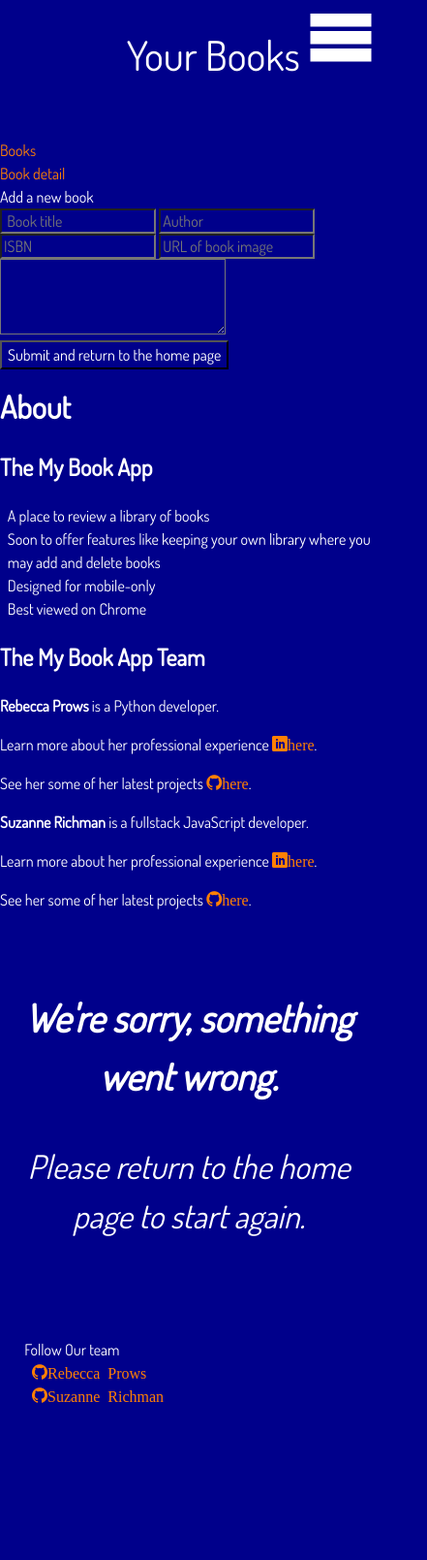
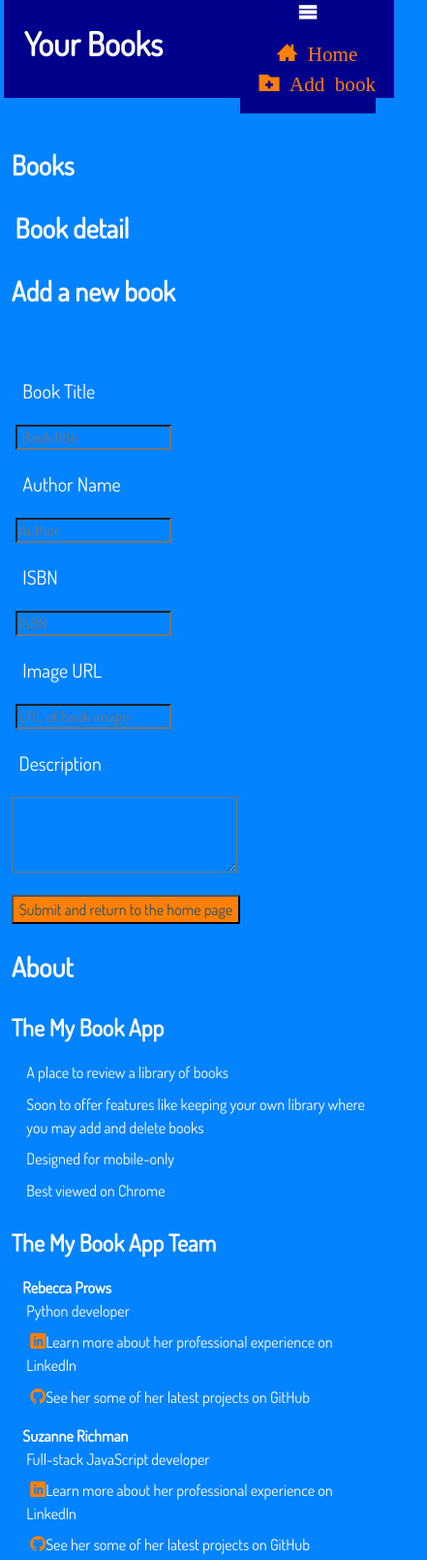
Before and after one commit to z-to-a/book-list-client, a plain HTML site: page index.html in a window 390 px wide. Shown: the top 1609 px of the page at 97% size, 441 px wide, since content can reach past the window. Before the commit the page ends 1493 px from the top, so only its background shows below. Drawn offline with nearby package versions, Linux system fonts and the light colour scheme; a script that the page names is missing; files whose address does not match are found by name.

Commit message:
updated all css files (except icons), route.js, bookView.js, book.js, index.html and readme. stopped before form was fully functioning due to time-box limits on assignment for weekend

```diff
--- a/index.html
+++ b/index.html
@@ -7,112 +7,119 @@
     <meta name="viewport" content="width=device-width, initial-scale=1">
     <link rel="icon" type="image/x-icon" href="https://avatars2.githubusercontent.com/u/18607604?v=3&s=200">
     <link rel="stylesheet" href="styles/normalize.css">
+    <link rel="stylesheet" href="styles/icons.css">
     <link rel="stylesheet" href="styles/base.css">
     <link rel="stylesheet" href="styles/layout.css">
+    <link rel="stylesheet" href="styles/modules/error.css">
+    <link rel="stylesheet" href="styles/modules/header.css">
     <link rel="stylesheet" href="styles/modules/book-main.css">
     <link rel="stylesheet" href="styles/modules/detail-main.css">
-    <link rel="stylesheet" href="styles/modules/error.css">
+    <link rel="stylesheet" href="styles/modules/form-main.css">
     <link rel="stylesheet" href="styles/modules/footer.css">
-    <link rel="stylesheet" href="styles/modules/form-main.css">
-    <link rel="stylesheet" href="styles/modules/header.css">
-    <link rel="stylesheet" href="styles/icons.css">
     <link href="https://fonts.googleapis.com/css?family=Dosis|Indie+Flower" rel="stylesheet">
 
     <!-- This is the template for error messages -->
     <script id="error-template" type="text/x-handlebars-template">
+      <p> Please return to the home page to start again.</p>
       <p>{{status}}: {{statusText}}</p>
     </script>
 
     <!-- This is the template for all books to display -->
     <script id="book-template" type="text/x-handlebars-template">
-      <div class = "book-items" data-bookid={{book_id}}></div>
+      <div class = "book-items" data-bookid={{book_id}}>
         <div class="book-container">
             <h2 class ="view-title">{{title}}</h1>
             <ul id="book-list">
+            <li class="book-info"><img src="{{image_url}}"></li>
             <li class="book-info">Author: {{author}} </li>
             <li class="book-info"> {{isbn}} </li>
-          <li class="book-info"><img src="{{image_url}}"></li>
             <p class ="detail-button"><a href="/books/{{book_id}}">See details</a></p>
             </ul>
         </div>
+      </div>
     </script>
 
-     <!-- This is the template for admin views -->
+     <!-- This will be the template for admin views -->
     <!-- This is the template for a single book detail -->
     <script id="book-detail-template" type="text/x-handlebars-template">
       <div class="book-container">
         <h3>{{title}}</h3>
-        <div class="book-details">
-          <ul>
-            <li class="book-info">Author: {{author}} </li>
+          <ul class="book-details">
+            <li class="book-info"><img src="{{image_url}}"></li><li class="book-info">{{author}} </li>
             <li class="book-info"> {{isbn}} </li>
-            <li class="book-info"><img src="{{image_url}}"></li>
             <li class="book-info"> {{description}} </li></ul>
         </div>
       </div>
     </script>
-    <title>Lab 11 - Book App</title>
+    <title>Your Books</title>
   </head>
   <body>
-    <header> Your Books </header>
-    <nav class="main-nav nav-menu">
-    <div class="icon-menu"></div>
-    <ul>
-      <li class="tab" data-content="books"><a href="#" class="icon-books"> Home</a></li>
-      <li class="tab" data-content="about"><a href="#" class="icon-book"> About</a></li>
-      <li class="tab" data-content="admin"><a href="#" class="icon-book"> Admin</a></li>
+    <header class="header-content">
+      <nav class="main-nav">
+        <h1>Your Books </h1>
+        <div class="icon-menu">
+          <ul class ="nav-menu">
+            <li class="tab" data-content="books"><a href="/" class="icon-home3"> Home</a></li>
+            <li class="tab" data-content="admin"><a href="/books/new" class="icon-folder-plus"> Add book</a></li>
           </ul>
+        </div>
       </nav>
-    <h1></h1>
-    <section id="books" class="book-view container"><a href="/">Books</a>
-    <section id="book-detail"></section>
+    </header>
+    <section class="book-view container"><a href="/"></a>
+      <h2>Books</h2>
+      <section class="book-list">
+          <ul id="book-list"></ul>
       </section>
-    <section id="books" class="detail-view container">
-      <a href="/detail">Book detail</a>
-      <section class="book-detail"> </section>
     </section>
-    <section id="create-form" class="create-view container">
-      Add a new book
+    <section  class="detail-view  container">
+      <section class="book-detail">
+          <h2>Book detail</h2>
+      </section>
+    </section>
+    <section class="create-view container">
+      <h2>Add a new book</h2> <a href="/new"></a>
       <form id ="add-form" action="add-form">
-      <label>
+      <label> <p>Book Title</p>
         <input type="text" id="book-title" placeholder=" Book title" required>
       </label>
-      <label>
+      <label> <p>Author Name</p>
           <input type="text" id="author" placeholder="Author" required>
         </label>
-        <label>
+        <label> <p>ISBN</p>
           <input type="text" id="isbn" placeholder="ISBN" required>
         </label>
-        <label>
+        <label> <p>Image URL</p>
             <input type="text" id="image_url" placeholder="URL of book image" required>
         </label>
+        <p>Description</p>
         <textarea id="description" rows="3" cols="30" required></textarea>
         <button type="submit">Submit and return to the home page</button>
       </form>
     </section>
-    <section id="about" class="about container">
-      <h1>About</h1>
-      <h2>The My Book App</h2>
-      <ul>
+    <section id="about" class="about">
+      <h2>About</h2>
+      <h3>The My Book App</h3>
+      <ul class="about-us">
         <li>A place to review a library of books</li>
         <li>Soon to offer features like keeping your own library where you may add and delete books</li>
         <li>Designed for mobile-only</li>
         <li>Best viewed on Chrome</li>
       </ul>
-      <h2>The My Book App Team</h2>
-      <p><strong>Rebecca Prows</strong> is a Python developer.</p>
-      <p>Learn more about her professional experience  <a class="icon-linkedin"href="https://www.linkedin.com/in/rebeccaprows/">here</a>.
-      </p>
-      <p>See her some of her latest projects  <a class="icon-github" href="https://github.com/RebeccaJ21">here</a>.
-      </p>
-      <p><strong>Suzanne Richman</strong> is a fullstack JavaScript developer.</p>
-      <p>Learn more about her professional experience  <a class="icon-linkedin"href="https://www.linkedin.com/in/suzannerichman/">here</a>.
-      </p>
-      <p>See her some of her latest projects  <a class="icon-github" href="https://github.com/FavoredFortune">here</a>.
-      </p>
+      <h3>The My Book App Team</h3>
+      <ul class="about-us"><strong>Rebecca Prows</strong> <li>Python developer</li>
+      <li><a class="icon-linkedin"href="https://www.linkedin.com/in/rebeccaprows/"></a>Learn more about her professional experience on LinkedIn</li>
+      <li><a class="icon-github" href="https://github.com/RebeccaJ21"></a>See her some of her latest projects on GitHub
+      </li>
+      </ul>
+      <ul class="about-us"><strong>Suzanne Richman</strong>
+      <li>Full-stack JavaScript developer</li>
+      <li> <a class="icon-linkedin"href="https://www.linkedin.com/in/suzannerichman/"></a>Learn more about her professional experience on LinkedIn
+      </li>
+      <li><a class="icon-github" href="https://github.com/FavoredFortune"></a>See her some of her latest projects on GitHub
+      </li>
     </section>
     <section class="error-view container">
-      <h3>We're sorry, something went wrong. </h3> <p> Please return to the home page to start again.</p>
+      <h3>We're sorry, something went wrong. </h3>
     <section id="error-message"></section>
     </section>
     <section class="admin-view container">
@@ -125,15 +132,13 @@
       </ul>
     </footer>
     <script src="https://ajax.googleapis.com/ajax/libs/jquery/3.1.1/jquery.min.js"></script>
+    <script src="https://cdn.rawgit.com/visionmedia/page.js/master/page.js"></script>
     <script src="https://cdnjs.cloudflare.com/ajax/libs/handlebars.js/4.0.11/handlebars.min.js"></script>
-    <script src="https://cdn.rawgit.com/visionmedia/page.js/master/page.js"></script>
-    <script src="https://cdnjs.cloudflare.com/ajax/libs/marked/0.3.6/marked.min.js"></script>
 
     <script src="./scripts/models/book.js" type="text/javascript"></script>
     <script src="./scripts/views/bookView.js" type="text/javascript"></script>
-
+    <script src="./scripts/views/errorView.js" type="text/javascript"></script>
     <!-- <script src="./scripts/views/adminView.js" type="text/javascript"></script> -->
-    <script src="./scripts/views/errorView.js" type="text/javascript"></script>
     <script src="./scripts/views/routes.js" type="text/javascript"></script>
   </body>
 </html>
--- a/scripts/views/adminView.js
+++ b/scripts/views/adminView.js
@@ -4,7 +4,7 @@ var app = app || {};
 const __API_URL__ = 'http://localhost:3000';
 
 (function (module){
-  const adminView = [];
+  const adminView = {};
 
 adminView.initAdminPage = function(){
   $('#admin-form').on('submit', function(event){
@@ -34,4 +34,4 @@ adminView.initAdminPage = function(){
 
 
   module.adminView = adminView;
-})(app)
+})(app);
--- a/scripts/views/routes.js
+++ b/scripts/views/routes.js
@@ -1,10 +1,9 @@
 'use strict';
 
 page('/', ctx => app.Book.fetchAll(app.bookView.initIndexPage));
+
 page('/books/new',ctx => app.bookView.initFormPage(ctx));
+
 page('/books/:book_id', (ctx, next) => app.Book.fetchOne(ctx, () => app.bookView.initDetailPage(ctx, next)));
-// page('/admin',
-//   (ctx, next) => app. adminView.initAdminView(ctx, next),
-//   (ctx) => app.adminView.verify);
 
 page();
--- a/styles/base.css
+++ b/styles/base.css
@@ -2,13 +2,7 @@
   font-family: 'Dosis', sans-serif;
   background: #0483ff;
   color: white;
-  }
-  body{
-
-  }
-  img {
-    max-width: 100%;
-    margin: 1vw;
+  margin-left: 1vw;
   }
 
   body {
@@ -33,6 +27,7 @@
   list-style-type: none;
   display: block;
   }
+
   a, a:link, a:active {
     text-decoration: none;
     color: #ff8004;
--- a/styles/layout.css
+++ b/styles/layout.css
@@ -1,46 +1,11 @@
-main {
-  margin: 20px;
-}
-
-.icon-menu {
-  position: absolute;
-  top: 1px;
-  right: 2px;
-  font-size: 2.75em;
-}
-
-.icon-menu + ul {
-  display: none;
-}
-
-.icon-menu:hover + ul {
-  display: block;
-}
-
-.heading-group-h1 {
-  padding: 10px 20px 0;
-}
-
-ul {
-  padding-left: 0px;
-}
-
-ul li{
-  margin-left: 2vw;
-}
-
-
-img {
-  margin: 15px;
-  width: 70%;
-}
-
-.clearfix:after {
-  content: “”;
-  display: table;
-  clear: both;
-}
-
 #about {
   margin-top: 15px;
 }
+
+h2{
+  font-size: 1.75em;
+}
+
+h3{
+  font-size: 1.5em:
+}
--- a/styles/modules/book-main.css
+++ b/styles/modules/book-main.css
@@ -0,0 +1,23 @@
+ul{
+  background: #0483ff;
+}
+ul li{
+  background: #0483ff;
+}
+
+.about-us {
+  list-style-type: disc;
+  margin-left: 2vw;
+
+}
+
+img {
+  max-width: 50%;
+  max-height: 50%;
+  margin: 1vw;
+}
+
+p{
+  margin-left: 2vw;
+  font-size: 1.25em;
+}
--- a/styles/modules/detail-main.css
+++ b/styles/modules/detail-main.css
@@ -0,0 +1,8 @@
+h3{
+  font-size: 1.5em;
+  margin-bottom: 1vh;
+}
+
+li{
+  margin-bottom: 1vh;
+}
--- a/styles/modules/error.css
+++ b/styles/modules/error.css
@@ -1,12 +1,3 @@
-*{
-  background: darkblue;
-
-}
-main{
-  font-family: sans-serif;
-  background: darkblue;  color: white;
-
-}
 
 .error-view{
   font-size: 4vh;
--- a/styles/modules/footer.css
+++ b/styles/modules/footer.css
@@ -1,13 +1,16 @@
 footer {
   text-align: left;
-  padding: 3vh;
   font-size: 1em;
   color: #ff6200;
   background: darkblue;
+  width: 100%;
+  height: 100%;
+  margin: 0;
 }
 
 .footer ul{
   background: darkblue;
+  padding: 1vh;
 }
 
 .footer ul li{
--- a/styles/modules/form-main.css
+++ b/styles/modules/form-main.css
@@ -0,0 +1,12 @@
+label{
+  display: block;
+  align-items: left;
+}
+button{
+  display: inherit;
+  align-items: left;
+  background: #ff8004;
+  color: #29506D;
+  margin-top: 2vh;
+
+}
--- a/styles/modules/header.css
+++ b/styles/modules/header.css
@@ -1,54 +1,61 @@
-header {
+header{
+  background: darkblue;
+  width: 100%;
+  height: 100%;
+  margin: 0;
+}
+nav{
+  background: darkblue;
+}
+
+nav ul{
+  background: darkblue;
+}
+
+nav ul li{
+  background: darkblue;
+}
+
+h1{
+  background: darkblue;
+  padding-top:1vh;
+  padding-left:1vh;
+}
+
+.header-content {
+  display: flex ;
   background: darkblue;
   height: 10vh;
   width: 100%;
-  font-size: 5vh;
+  font-size: 2vh;
   text-align: center;
-  padding: 3vh;
+  padding: 1vh;
+}
+.icon-menu {
+  position: absolute;
+  background: darkblue;
+  top: 1px;
+  right: 2px;
+  font-size: 1.25em;
+}
+
+.icon-menu:after {
+  display: none;
+  background: darkblue;
+}
+
+.icon-menu:after:hover + ul {
+  display: block;
+  background: darkblue;
 }
 
 
-.icon-menu {
-  background: darkblue;
-  font-size: 3em;
-  float: right;
-  position: absolute;
-}
-
-.main-nav {
-  padding: 0.1em;
-}
-
-.main-nav ul {
-  display: none;
-  padding: 0;
-  list-style: none;
-  clear: both;
-}
-
-.main-nav:hover ul {
-  display: block;
-}
-
-.main-nav li {
-  margin-right: .4em;
-  font-size: 1.5em;
-  padding: .5em .2em;
+ul {
+  padding-left: 1vw;
   background: darkblue;
 }
 
-nav {
-  font-size: 1.5em;
+ul li{
+  margin-left: 2vw;
   background: darkblue;
- }
-
- nav ul {
-  list-style-type: none;
-  padding: 0 4px 0 0;
-  background: darkblue;
- }
-
- nav li {
-  padding: .75em 0 0.75em 4px;
-  border-bottom: 1px solid white;
- }
+}
```
Also changed, not shown: scripts/views/bookView.js (+12 -17 lines), styles/normalize.css, 1 other file. Lines whose indentation alone changed are shown as unchanged.
